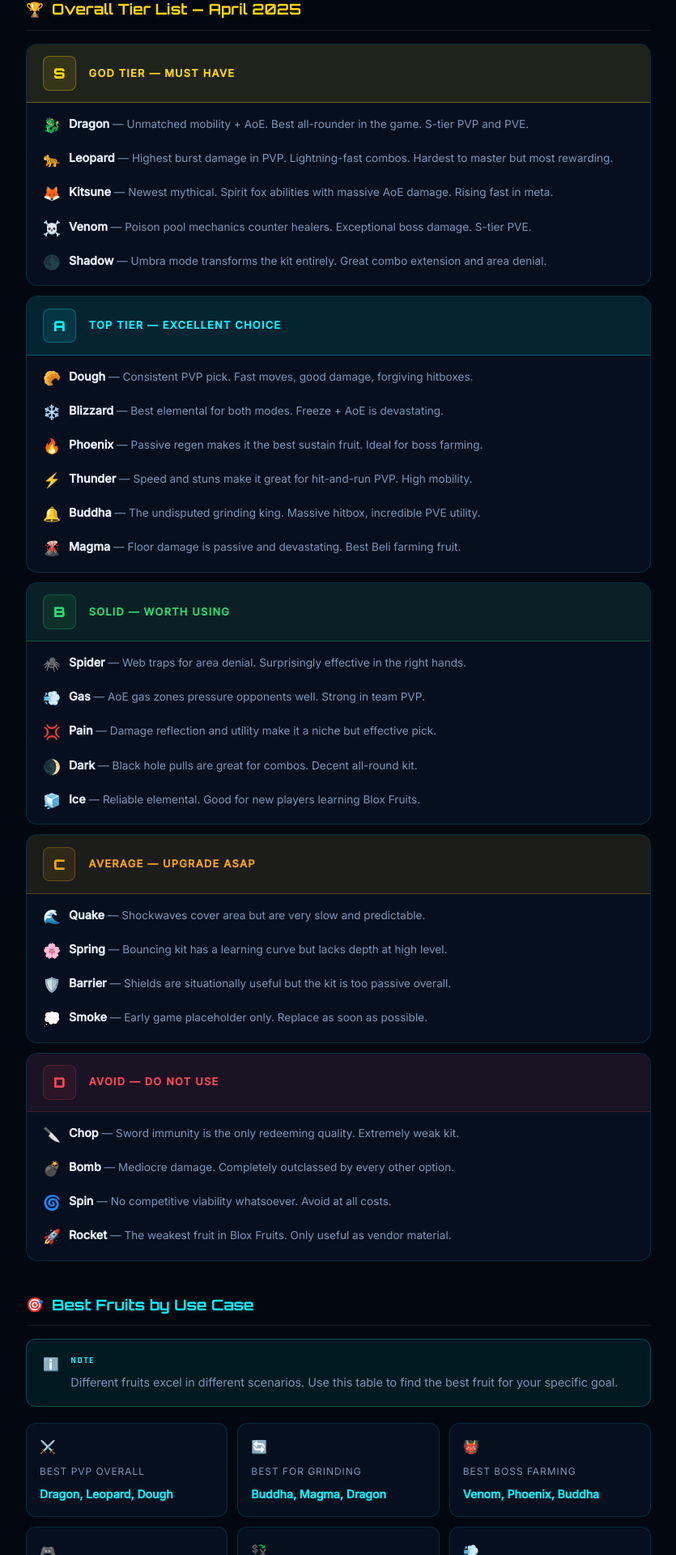
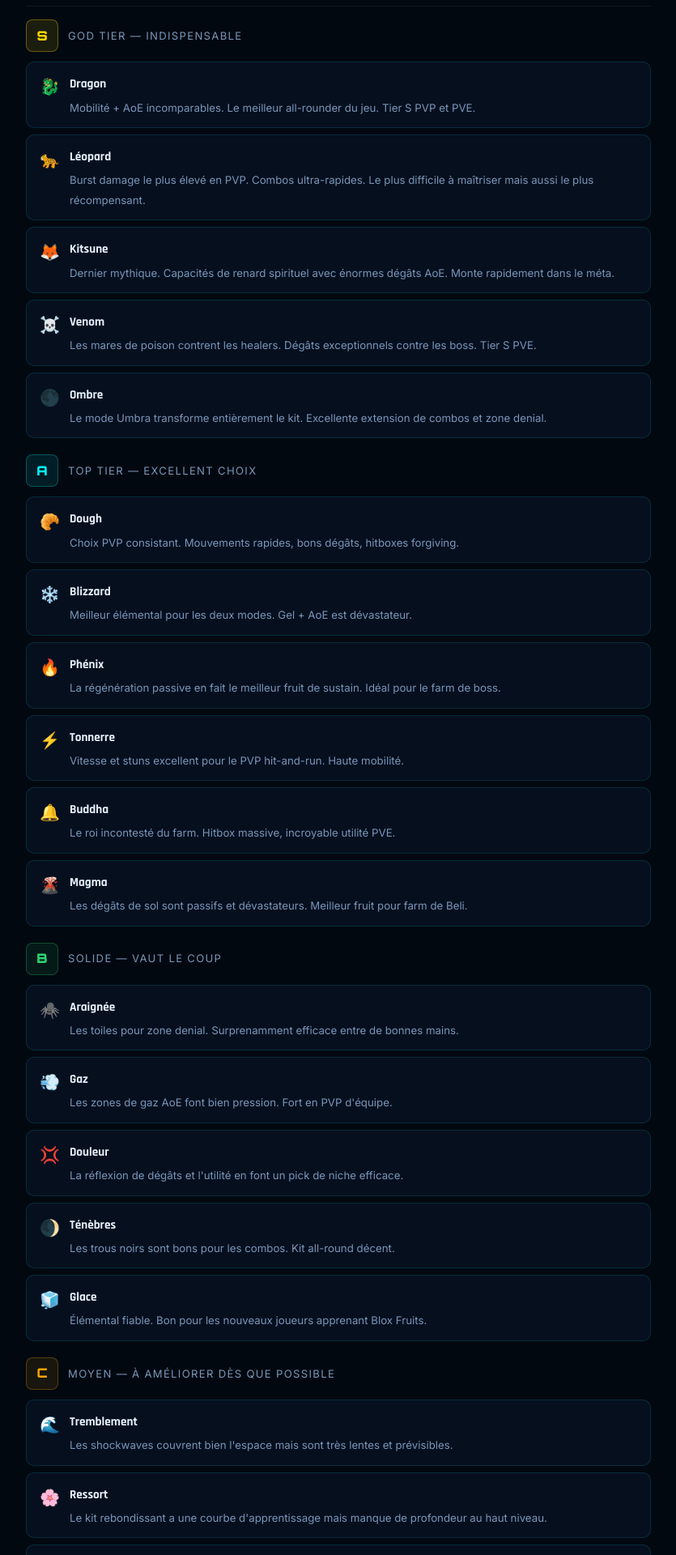
Before and after one commit to fhardi95/bloxfruitsai, a Next.js app: page /guides/fruit-rankings in a window 1280 px wide. Shown: the part 775-2695 px from the top of the page at 81% size, without its empty margins (222-1057 px from the left). Built offline with nearby package versions, Linux system fonts and the light colour scheme.

Commit message:
Add files via upload

```diff
--- a/app/guides/fruit-rankings/page.tsx
+++ b/app/guides/fruit-rankings/page.tsx
@@ -1,31 +1,98 @@
 import type { Metadata } from "next";
 import GuideLayout from "@/components/guides/GuideLayout";
-import { GuideSection, TierCard, InfoBox } from "@/components/guides/GuideSection";
+import { GuideSection, InfoBox } from "@/components/guides/GuideSection";
 
 export const metadata: Metadata = {
-  title: "Blox Fruits Rankings 2025 — Complete Devil Fruit Tier List",
-  description: "Complete Blox Fruits devil fruit rankings for 2025. Every fruit ranked for PVP, PVE, grinding, and overall value. Updated after every patch with AI analysis.",
-  alternates: { canonical: "https://www.bloxfruitsai.com/guides/fruit-rankings" },
+  title: "Classement des Fruits Blox Fruits 2025 — Tier List Complète",
+  description: "Classement complet des fruits diaboliques Blox Fruits pour 2025. Chaque fruit évalué en PVP, PVE, farm et valeur d'échange. Mis à jour après chaque patch.",
+  alternates: { canonical: "https://www.bloxfruitsai.fr/guides/fruit-rankings" },
 };
+
+const TIER_ITEMS: Record<string, { emoji: string; name: string; note: string }[]> = {
+  S: [
+    { emoji: "🐉", name: "Dragon", note: "Mobilité + AoE incomparables. Le meilleur all-rounder du jeu. Tier S PVP et PVE." },
+    { emoji: "🐆", name: "Léopard", note: "Burst damage le plus élevé en PVP. Combos ultra-rapides. Le plus difficile à maîtriser mais aussi le plus récompensant." },
+    { emoji: "🦊", name: "Kitsune", note: "Dernier mythique. Capacités de renard spirituel avec énormes dégâts AoE. Monte rapidement dans le méta." },
+    { emoji: "☠️", name: "Venom", note: "Les mares de poison contrent les healers. Dégâts exceptionnels contre les boss. Tier S PVE." },
+    { emoji: "🌑", name: "Ombre", note: "Le mode Umbra transforme entièrement le kit. Excellente extension de combos et zone denial." },
+  ],
+  A: [
+    { emoji: "🥐", name: "Dough", note: "Choix PVP consistant. Mouvements rapides, bons dégâts, hitboxes forgiving." },
+    { emoji: "❄️", name: "Blizzard", note: "Meilleur élémental pour les deux modes. Gel + AoE est dévastateur." },
+    { emoji: "🔥", name: "Phénix", note: "La régénération passive en fait le meilleur fruit de sustain. Idéal pour le farm de boss." },
+    { emoji: "⚡", name: "Tonnerre", note: "Vitesse et stuns excellent pour le PVP hit-and-run. Haute mobilité." },
+    { emoji: "🔔", name: "Buddha", note: "Le roi incontesté du farm. Hitbox massive, incroyable utilité PVE." },
+    { emoji: "🌋", name: "Magma", note: "Les dégâts de sol sont passifs et dévastateurs. Meilleur fruit pour farm de Beli." },
+  ],
+  B: [
+    { emoji: "🕷️", name: "Araignée", note: "Les toiles pour zone denial. Surprenamment efficace entre de bonnes mains." },
+    { emoji: "💨", name: "Gaz", note: "Les zones de gaz AoE font bien pression. Fort en PVP d'équipe." },
+    { emoji: "💢", name: "Douleur", note: "La réflexion de dégâts et l'utilité en font un pick de niche efficace." },
+    { emoji: "🌒", name: "Ténèbres", note: "Les trous noirs sont bons pour les combos. Kit all-round décent." },
+    { emoji: "🧊", name: "Glace", note: "Élémental fiable. Bon pour les nouveaux joueurs apprenant Blox Fruits." },
+  ],
+  C: [
+    { emoji: "🌊", name: "Tremblement", note: "Les shockwaves couvrent bien l'espace mais sont très lentes et prévisibles." },
+    { emoji: "🌸", name: "Ressort", note: "Le kit rebondissant a une courbe d'apprentissage mais manque de profondeur au haut niveau." },
+    { emoji: "🛡️", name: "Barrière", note: "Les boucliers sont situationnellement utiles mais le kit est trop passif globalement." },
+    { emoji: "💭", name: "Fumée", note: "Placeholder early game uniquement. À remplacer dès que possible." },
+  ],
+  D: [
+    { emoji: "🔪", name: "Chop", note: "L'immunité aux épées est le seul avantage. Kit extrêmement faible." },
+    { emoji: "💣", name: "Bombe", note: "Dégâts médiocres. Complètement surpassé par toutes les autres options." },
+    { emoji: "🌀", name: "Spin", note: "Aucune viabilité compétitive. À éviter à tout prix." },
+    { emoji: "🚀", name: "Fusée", note: "Le fruit le plus faible de Blox Fruits. Utile uniquement comme matériau de vente." },
+  ],
+};
+
+function TierCard({ tier, label, items }: { tier: string; label: string; items: { emoji: string; name: string; note: string }[] }) {
+  const colors: Record<string, { bg: string; color: string; border: string }> = {
+    S: { bg: "rgba(255,215,0,0.1)", color: "#ffd700", border: "rgba(255,215,0,0.35)" },
+    A: { bg: "rgba(0,245,255,0.09)", color: "#00f5ff", border: "rgba(0,245,255,0.28)" },
+    B: { bg: "rgba(46,213,115,0.09)", color: "#2ed573", border: "rgba(46,213,115,0.28)" },
+    C: { bg: "rgba(255,165,2,0.09)", color: "#ffa502", border: "rgba(255,165,2,0.28)" },
+    D: { bg: "rgba(255,71,87,0.08)", color: "#ff4757", border: "rgba(255,71,87,0.2)" },
+  };
+  const c = colors[tier];
+  return (
+    <div style={{ marginBottom: "1.25rem" }}>
+      <div style={{ display: "flex", alignItems: "center", gap: 12, marginBottom: "0.75rem" }}>
+        <div style={{ width: 40, height: 40, borderRadius: 8, background: c.bg, border: `1px solid ${c.border}`, display: "flex", alignItems: "center", justifyContent: "center", fontFamily: "'Orbitron',monospace", fontSize: "1rem", fontWeight: 900, color: c.color }}>{tier}</div>
+        <span style={{ fontSize: "0.82rem", color: "var(--text-muted)", textTransform: "uppercase", letterSpacing: "0.1em" }}>{label}</span>
+      </div>
+      <div style={{ display: "flex", flexDirection: "column", gap: "0.5rem" }}>
+        {items.map(item => (
+          <div key={item.name} style={{ background: "var(--bg-card)", border: "1px solid var(--border)", borderRadius: 10, padding: "0.75rem 1rem", display: "flex", alignItems: "flex-start", gap: 12 }}>
+            <span style={{ fontSize: "1.25rem", flexShrink: 0 }}>{item.emoji}</span>
+            <div>
+              <span style={{ fontFamily: "'Rajdhani',sans-serif", fontWeight: 700, fontSize: "0.95rem", color: "var(--text)" }}>{item.name}</span>
+              <p style={{ fontSize: "0.83rem", color: "var(--text-muted)", marginTop: 2 }}>{item.note}</p>
+            </div>
+          </div>
+        ))}
+      </div>
+    </div>
+  );
+}
 
 export default function FruitRankingsPage() {
   return (
     <GuideLayout
-      tag="Fruit Rankings · April 2025"
-      title="Devil Fruit"
-      titleHighlight="Rankings 2025"
-      description="Every Blox Fruits devil fruit ranked across PVP, PVE, grinding efficiency, and trade value. Updated by our AI after every patch using real game data and community performance stats."
-      breadcrumb={[{ label: "Guides", href: "/guides" }, { label: "Fruit Rankings", href: "/guides/fruit-rankings" }]}
-      readTime="15 min read"
+      tag="Classement Fruits · Avril 2025"
+      title="Classement des"
+      titleHighlight="Fruits 2025"
+      description="Chaque fruit diabolique de Blox Fruits classé en PVP, PVE, efficacité de farm et valeur d'échange. Mis à jour par notre IA après chaque patch avec données réelles."
+      breadcrumb={[{ label: "Guides", href: "/guides" }, { label: "Classement des Fruits", href: "/guides/fruit-rankings" }]}
+      readTime="15 min de lecture"
     >
-      <GuideSection title="How We Rank Fruits" icon="📊">
-        <p style={{ marginBottom: "1rem" }}>Our AI analyzes four dimensions for each fruit: PVP performance (damage, mobility, combos), PVE effectiveness (boss damage, AoE, sustain), grinding efficiency (XP/hr, ease of use), and trade value (demand, rarity, price stability).</p>
+      <GuideSection title="Comment on Classe les Fruits" icon="📊">
+        <p style={{ marginBottom: "1rem" }}>Notre IA analyse quatre dimensions pour chaque fruit : performance PVP (dégâts, mobilité, combos), efficacité PVE (dégâts boss, AoE, sustain), efficacité de farm (XP/hr, facilité d'utilisation), et valeur d'échange (demande, rareté, stabilité du prix).</p>
         <div style={{ display: "grid", gridTemplateColumns: "repeat(auto-fit,minmax(160px,1fr))", gap: "0.75rem", marginBottom: "1rem" }}>
           {[
-            { label: "PVP Weight", val: "35%", color: "var(--red)" },
-            { label: "PVE Weight", val: "30%", color: "var(--cyan)" },
-            { label: "Grinding", val: "20%", color: "var(--green)" },
-            { label: "Trade Value", val: "15%", color: "var(--gold)" },
+            { label: "Poids PVP", val: "35%", color: "var(--cyan)" },
+            { label: "Poids PVE", val: "30%", color: "#2ed573" },
+            { label: "Farm", val: "20%", color: "var(--gold)" },
+            { label: "Valeur Échange", val: "15%", color: "#a78bfa" },
           ].map(s => (
             <div key={s.label} style={{ background: "var(--bg-card)", border: "1px solid var(--border)", borderRadius: 10, padding: "0.75rem 1rem", textAlign: "center" }}>
               <div style={{ fontFamily: "'Orbitron',monospace", fontSize: "1.2rem", fontWeight: 700, color: s.color }}>{s.val}</div>
@@ -35,80 +102,28 @@ export default function FruitRankingsPage() {
         </div>
       </GuideSection>
 
-      <GuideSection title="Overall Tier List — April 2025" icon="🏆" accent="gold">
-        <TierCard tier="S" label="God Tier — Must Have" items={[
-          { emoji: "🐉", name: "Dragon", note: "Unmatched mobility + AoE. Best all-rounder in the game. S-tier PVP and PVE." },
-          { emoji: "🐆", name: "Leopard", note: "Highest burst damage in PVP. Lightning-fast combos. Hardest to master but most rewarding." },
-          { emoji: "🦊", name: "Kitsune", note: "Newest mythical. Spirit fox abilities with massive AoE damage. Rising fast in meta." },
-          { emoji: "☠️", name: "Venom", note: "Poison pool mechanics counter healers. Exceptional boss damage. S-tier PVE." },
-          { emoji: "🌑", name: "Shadow", note: "Umbra mode transforms the kit entirely. Great combo extension and area denial." },
-        ]} />
-        <TierCard tier="A" label="Top Tier — Excellent Choice" items={[
-          { emoji: "🥐", name: "Dough", note: "Consistent PVP pick. Fast moves, good damage, forgiving hitboxes." },
-          { emoji: "❄️", name: "Blizzard", note: "Best elemental for both modes. Freeze + AoE is devastating." },
-          { emoji: "🔥", name: "Phoenix", note: "Passive regen makes it the best sustain fruit. Ideal for boss farming." },
-          { emoji: "⚡", name: "Thunder", note: "Speed and stuns make it great for hit-and-run PVP. High mobility." },
-          { emoji: "🔔", name: "Buddha", note: "The undisputed grinding king. Massive hitbox, incredible PVE utility." },
-          { emoji: "🌋", name: "Magma", note: "Floor damage is passive and devastating. Best Beli farming fruit." },
-        ]} />
-        <TierCard tier="B" label="Solid — Worth Using" items={[
-          { emoji: "🕷️", name: "Spider", note: "Web traps for area denial. Surprisingly effective in the right hands." },
-          { emoji: "💨", name: "Gas", note: "AoE gas zones pressure opponents well. Strong in team PVP." },
-          { emoji: "💢", name: "Pain", note: "Damage reflection and utility make it a niche but effective pick." },
-          { emoji: "🌒", name: "Dark", note: "Black hole pulls are great for combos. Decent all-round kit." },
-          { emoji: "🧊", name: "Ice", note: "Reliable elemental. Good for new players learning Blox Fruits." },
-        ]} />
-        <TierCard tier="C" label="Average — Upgrade ASAP" items={[
-          { emoji: "🌊", name: "Quake", note: "Shockwaves cover area but are very slow and predictable." },
-          { emoji: "🌸", name: "Spring", note: "Bouncing kit has a learning curve but lacks depth at high level." },
-          { emoji: "🛡️", name: "Barrier", note: "Shields are situationally useful but the kit is too passive overall." },
-          { emoji: "💭", name: "Smoke", note: "Early game placeholder only. Replace as soon as possible." },
-        ]} />
-        <TierCard tier="D" label="Avoid — Do Not Use" items={[
-          { emoji: "🔪", name: "Chop", note: "Sword immunity is the only redeeming quality. Extremely weak kit." },
-          { emoji: "💣", name: "Bomb", note: "Mediocre damage. Completely outclassed by every other option." },
-          { emoji: "🌀", name: "Spin", note: "No competitive viability whatsoever. Avoid at all costs." },
-          { emoji: "🚀", name: "Rocket", note: "The weakest fruit in Blox Fruits. Only useful as vendor material." },
-        ]} />
+      <GuideSection title="Tier List Globale — Avril 2025" icon="🏆" accent="gold">
+        {Object.entries(TIER_ITEMS).map(([tier, items]) => {
+          const labels: Record<string, string> = { S: "God Tier — Indispensable", A: "Top Tier — Excellent Choix", B: "Solide — Vaut le coup", C: "Moyen — À améliorer dès que possible", D: "À éviter — Ne pas utiliser" };
+          return <TierCard key={tier} tier={tier} label={labels[tier]} items={items} />;
+        })}
       </GuideSection>
 
-      <GuideSection title="Best Fruits by Use Case" icon="🎯" accent="cyan">
-        <InfoBox type="info">Different fruits excel in different scenarios. Use this table to find the best fruit for your specific goal.</InfoBox>
+      <GuideSection title="Meilleurs Fruits par Utilisation" icon="🎯" accent="cyan">
+        <InfoBox type="info">Différents fruits excellent dans différents scénarios. Utilise ce tableau pour trouver le meilleur fruit selon ton objectif spécifique.</InfoBox>
         <div style={{ display: "grid", gridTemplateColumns: "repeat(auto-fit,minmax(200px,1fr))", gap: "0.75rem" }}>
           {[
-            { use: "Best PVP Overall", fruits: "Dragon, Leopard, Dough", icon: "⚔️" },
-            { use: "Best for Grinding", fruits: "Buddha, Magma, Dragon", icon: "🔄" },
-            { use: "Best Boss Farming", fruits: "Venom, Phoenix, Buddha", icon: "👹" },
-            { use: "Best for Beginners", fruits: "Ice, Magma, Phoenix", icon: "🎮" },
-            { use: "Best Trade Value", fruits: "Kitsune, Dragon, Leopard", icon: "💱" },
-            { use: "Best Mobility", fruits: "Leopard, Dragon, Thunder", icon: "💨" },
-            { use: "Best Healing", fruits: "Phoenix, Venom (Demon)", icon: "❤️" },
-            { use: "Best AoE Damage", fruits: "Dragon, Blizzard, Kitsune", icon: "💥" },
+            { use: "Meilleur PVP Global", fruits: "Dragon, Léopard, Dough", icon: "⚔️" },
+            { use: "Meilleur pour le Farm", fruits: "Buddha, Magma, Dragon", icon: "🔄" },
+            { use: "Meilleur Boss Farm", fruits: "Venom, Phénix, Buddha", icon: "👹" },
+            { use: "Meilleur pour Débutants", fruits: "Glace, Magma, Phénix", icon: "🎮" },
+            { use: "Meilleure Valeur Échange", fruits: "Kitsune, Dragon, Léopard", icon: "💱" },
+            { use: "Meilleure Mobilité", fruits: "Dragon, Kitsune, Tonnerre", icon: "💨" },
           ].map(r => (
-            <div key={r.use} style={{ background: "var(--bg-card)", border: "1px solid var(--border)", borderRadius: 12, padding: "0.9rem 1rem" }}>
-              <div style={{ fontSize: "1rem", marginBottom: 4 }}>{r.icon}</div>
-              <div style={{ fontSize: "0.75rem", color: "var(--text-muted)", textTransform: "uppercase", letterSpacing: "0.08em", marginBottom: 4 }}>{r.use}</div>
-              <div style={{ fontWeight: 600, fontSize: "0.88rem", color: "var(--cyan)" }}>{r.fruits}</div>
-            </div>
-          ))}
-        </div>
-      </GuideSection>
-
-      <GuideSection title="Patch Notes Impact — April 2025" icon="🔄" accent="green">
-        <div style={{ display: "flex", flexDirection: "column", gap: "0.75rem" }}>
-          {[
-            { fruit: "Dough", change: "BUFF", detail: "Hitbox increased by 12%. Z move now has reduced startup lag. Back to A-tier.", color: "var(--green)" },
-            { fruit: "Ice", change: "NERF", detail: "Freeze duration reduced from 2.5s to 1.8s in PVP. Still viable but less oppressive.", color: "var(--red)" },
-            { fruit: "Venom", change: "BUFF", detail: "Poison pool damage increased by 15% in PVP. Pool duration extended to 8 seconds.", color: "var(--green)" },
-            { fruit: "Blizzard", change: "NEUTRAL", detail: "No changes this patch. Remains solid A-tier across all modes.", color: "var(--text-muted)" },
-            { fruit: "Kitsune", change: "NEW", detail: "Added in 2.1.4. Mythical Beast fruit. Already placing S-tier across PVP and PVE.", color: "var(--cyan)" },
-          ].map(p => (
-            <div key={p.fruit} style={{ display: "flex", gap: "1rem", alignItems: "flex-start", background: "var(--bg-card)", border: "1px solid var(--border)", borderRadius: 10, padding: "0.85rem 1rem" }}>
-              <span style={{ fontFamily: "'Orbitron',monospace", fontSize: "0.7rem", fontWeight: 700, color: p.color, background: `${p.color}18`, border: `1px solid ${p.color}40`, borderRadius: 6, padding: "3px 9px", flexShrink: 0, alignSelf: "flex-start" }}>{p.change}</span>
-              <div>
-                <span style={{ fontWeight: 700, color: "var(--text)", fontSize: "0.9rem" }}>{p.fruit}</span>
-                <span style={{ color: "var(--text-muted)", fontSize: "0.87rem" }}> — {p.detail}</span>
-              </div>
+            <div key={r.use} style={{ background: "var(--bg-card)", border: "1px solid var(--border)", borderRadius: 12, padding: "1rem" }}>
+              <div style={{ fontSize: "1.25rem", marginBottom: 6 }}>{r.icon}</div>
+              <div style={{ fontWeight: 700, fontSize: "0.85rem", color: "var(--text)", marginBottom: 4 }}>{r.use}</div>
+              <div style={{ fontSize: "0.82rem", color: "var(--cyan)" }}>{r.fruits}</div>
             </div>
           ))}
         </div>
```
